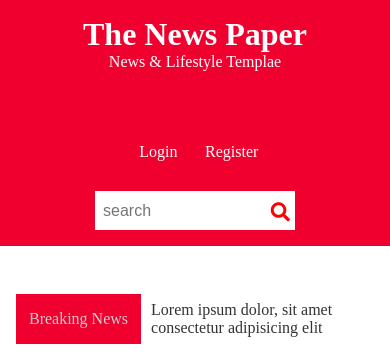
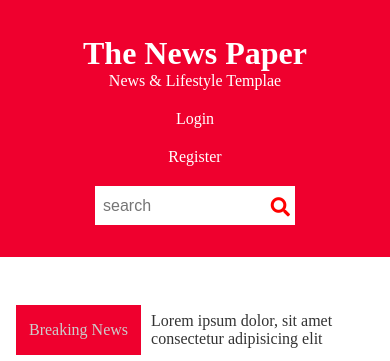
Before and after one commit to Ugesh2204/EcommerceOne-Css-Grid-Layout, a plain HTML site: page index.html in a window 390 px wide. Shown: the top 361 px of the page. Drawn offline with Linux system fonts and the light colour scheme.

Commit message:
Menu login ajusted for Drupal

```diff
--- a/css/style.css
+++ b/css/style.css
@@ -8,6 +8,7 @@ p { color: #333;}
 .redbandeau {
     width:100%;
     background-color:#ef002e;
+    min-height: 100px;
 }
 
 .container {
@@ -22,9 +23,10 @@ img {
 /*RedBandeau*/
 .header-firstsection {
     display:grid;
-    grid-template-columns: 680px 1fr 1fr;
+    padding: 1.2rem 0 1rem 0rem;
+    grid-template-columns: 667px  1fr 1fr 1fr;
     grid-template-areas:
-    'header-logo user-register mysearch';
+    'header-logo login-logout user-register mysearch';
 }
 
 .header-logo{
@@ -43,31 +45,42 @@ img {
 }
 
 
-.user-register{
-    grid-area: user-register;
-    display: flex;
-   text-align: center;
-   min-height: 100px;
-   justify-content: flex-end;
-   align-items: center;
+.login-logout{
+    grid-area: login-logout;
+    display:flex;
+    align-items: center;
+    margin-right: 1rem;
 
 }
 
-
-.login-register ul {
-    display: grid;
-    list-style: none;
-    grid-template-columns: repeat(2, 1fr);
-    grid-gap: 20px;
-    margin-right:20px;
+.login-logout ul {
+   list-style-type: none;
 }
 
-.login-register a {
-    display:block;
+.login-logout a {
     text-decoration: none;
-    color:#fff;
+    Color:#fff;
+}
+
+
+.user-register {
+    grid-area: user-register;
+    display:flex;
+    align-items: center;
+    margin-right: 1rem
 
 }
+
+.user-register ul {
+    list-style-type: none;
+ }
+
+ .user-register a {
+     text-decoration: none;
+     Color:#fff;
+ }
+
+
 
 .mysearch {
     grid-area: mysearch;
@@ -706,6 +719,7 @@ footer {
         grid-template-columns: 1fr;
         grid-template-areas:
         'header-logo'
+        'login-logout'
         'user-register'
         'mysearch';
     }
@@ -716,11 +730,17 @@ footer {
 
     .header-logo{
         align-items: center;
+        margin-bottom: 20px;
     }
 
-    .user-register{
-       flex-direction: column;
+    .login-logout{
+        flex-direction: column;
+
+    }
+    .user-register {
+        flex-direction: column;
        margin-bottom: 20px;
+
     }
 
     .login-register ul {
@@ -803,6 +823,7 @@ footer {
         grid-template-columns: 1fr;
         grid-template-areas:
         'header-logo'
+        'login-logout'
         'user-register'
         'mysearch';
     }
@@ -815,15 +836,17 @@ footer {
         align-items: center;
     }
 
-    .user-register{
+    .login-logout{
        flex-direction: column;
-       margin-bottom: 20px;
+       margin: 20px 0px 20px;
     }
 
-    .login-register ul {
-        margin-bottom: 10px;
-        margin-right: 0px;
+    .user-register {
+        flex-direction: column;
+       margin: 0px 0px 20px 0px;
     }
+
+
 
     .mysearch {
         grid-area: mysearch;
--- a/index.html
+++ b/index.html
@@ -19,14 +19,22 @@
                         <h1>The News Paper</h1>
                         <p> News & Lifestyle Templae</p>
                     </div>
-                    <div class="user-register">
-                        <div class="login-register">
+
+                    <div class="login-logout">
+
                             <ul>
                                 <li><a href="#">Login</a></li>
-                                <li><a href="#">Register</a></li>
                             </ul>
-                        </div>
+
+
                     </div>
+
+                    <div class="user-register">
+                        <ul>
+                            <li><a href="#">Register</a></li>
+                        </ul>
+                    </div>
+
                     <div class="mysearch">
                         <div class="myform">
                             <form >
```
